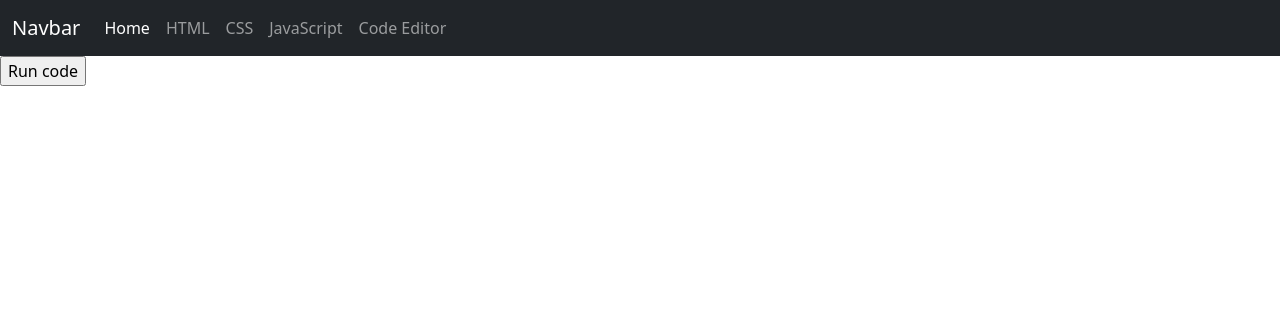
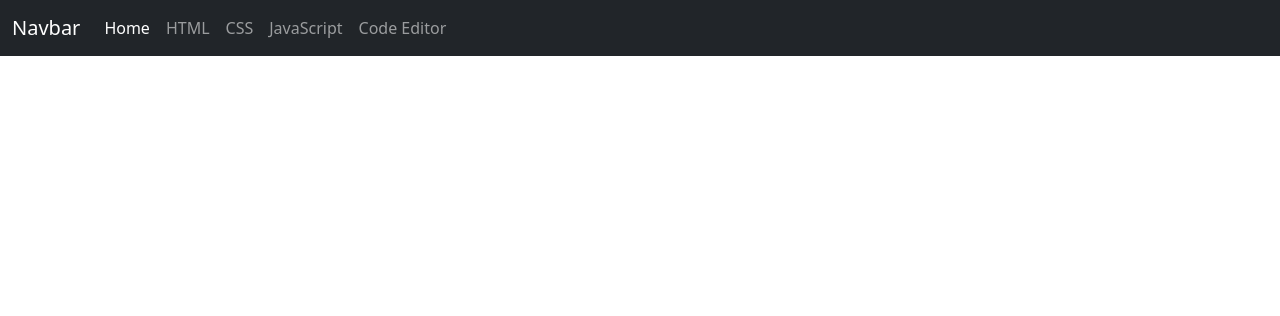
Before and after one commit to vishalmangade/codeplusplus, a PHP site: page / in a window 1280 px wide. Shown: the top 316 px of the page. Run offline with PHP 8.4, Linux system fonts and the light colour scheme.

Commit message:
Index page

```diff
--- a/index.php
+++ b/index.php
@@ -20,19 +20,7 @@
 
 ?>
 
-<input type="button" id="runcode" value="Run code">
-<div id="vis">
-</div>
 
-<script>
-    $(document).ready(function() {
-        $(document).on('click', '#runcode', function() {
-
-        });
-
-
-    })
-</script>
 
 <!-- <h1>hello world</h1> -->
 
```
